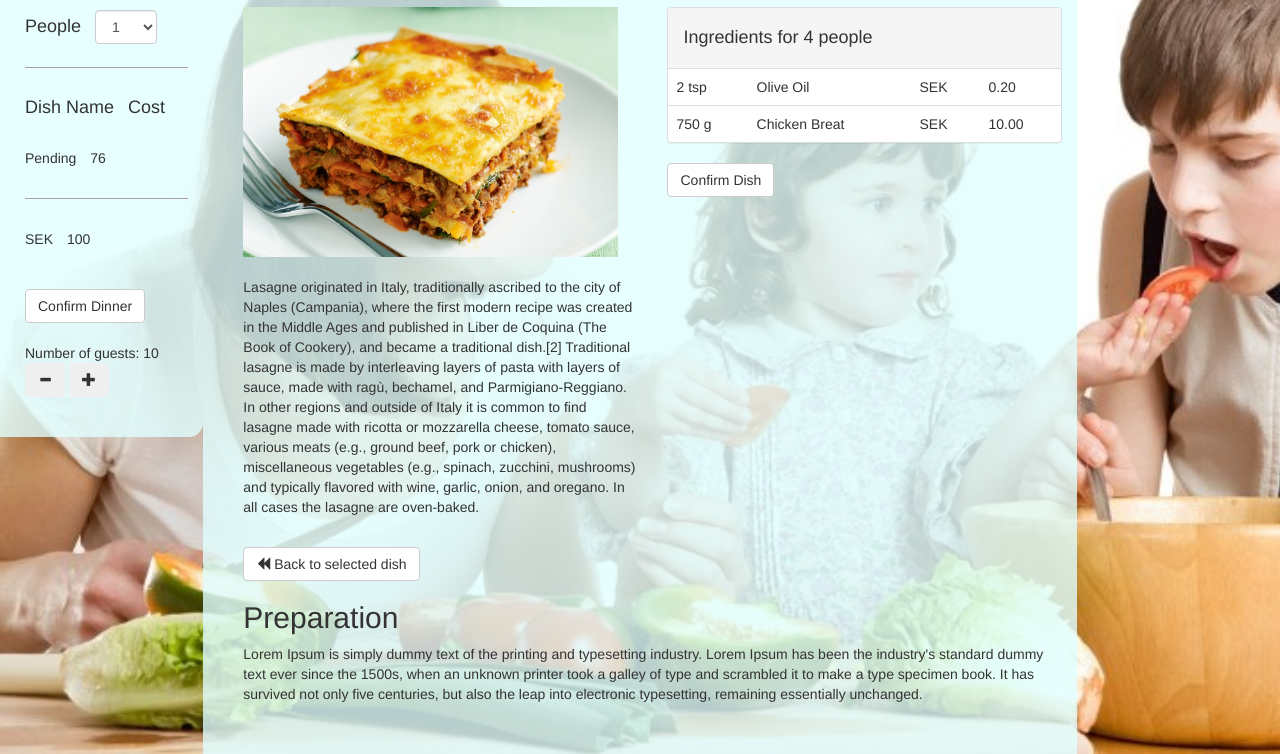
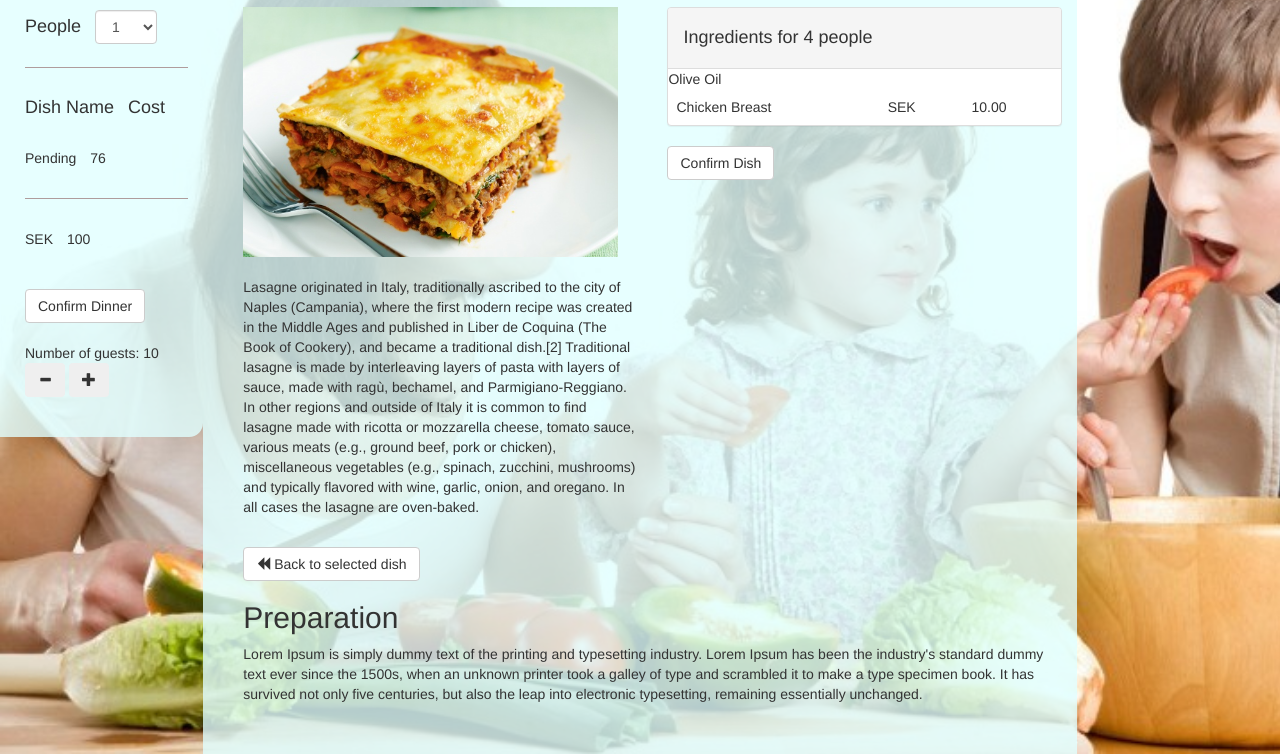
Before and after one commit to Juhok/dinner_planner, a plain HTML site: page details.html in a window 1280 px wide. Shown: the part 114-868 px from the top of the page. Drawn offline with nearby package versions, Linux system fonts and the light colour scheme.

Commit message:
changes to js

```diff
--- a/details.html
+++ b/details.html
@@ -137,15 +137,12 @@
 
                   <!-- Table -->
                   <table class="table">
+
+
+
                       <tr>
-                          <td>2 tsp</td>
-                          <td>Olive Oil</td>
-                          <td>SEK</td>
-                          <td>0.20</td>
-                      </tr>
-                      <tr>
-                          <td>750 g</td>
-                          <td>Chicken Breat</td>
+                           <div> <span id="ingTable"></span> </div>
+                          <td>Chicken Breast</td>
                           <td>SEK</td>
                           <td>10.00</td>
                       </tr>
@@ -184,6 +181,15 @@
 <script src="js/view/exampleViewController.js"></script>
 <script src="js/view/detailsView.js"></script>
 <script src="js/view/sideView.js"></script>
+<script src="js/view/selectView.js"></script>
+<script src="js/view/overviewView.js"></script>
+<script src="js/view/instructionsView.js"></script>
+
+
+
+
+
+
 
 </body>
 </html>
--- a/js/view/detailsView.js
+++ b/js/view/detailsView.js
@@ -1,24 +1,29 @@
 //ExampleView Object constructor
 var DetailsView = function (container, model) {
+	var row = " <tr> <td>Olive Oil</td> </tr>";
 
 	// Get all the relevant elements of the view (ones that show data
     // and/or ones that responed to interaction)
 
     this.backToSelectDish = container.find("#backToSelectDish");
+    this.ingTable = container.find("#ingTable");
 
-    console.log (model.getAllIngredients());
+  //  console.log (model.getAllIngredients());
 
-    this.totalCost.html(row);
-row=
-"
-                    <tr>
+    this.ingTable.html(row);
+
+
+/*
+
+<tr>
+
                           <td>"+unit+"</td>
                           <td>Olive Oil</td>
                           <td>SEK</td>
                           <td>0.20</td>
                       </tr>
 "
-
+  */
 
     // View 4/6
     // Implement in Screens for Details
```
